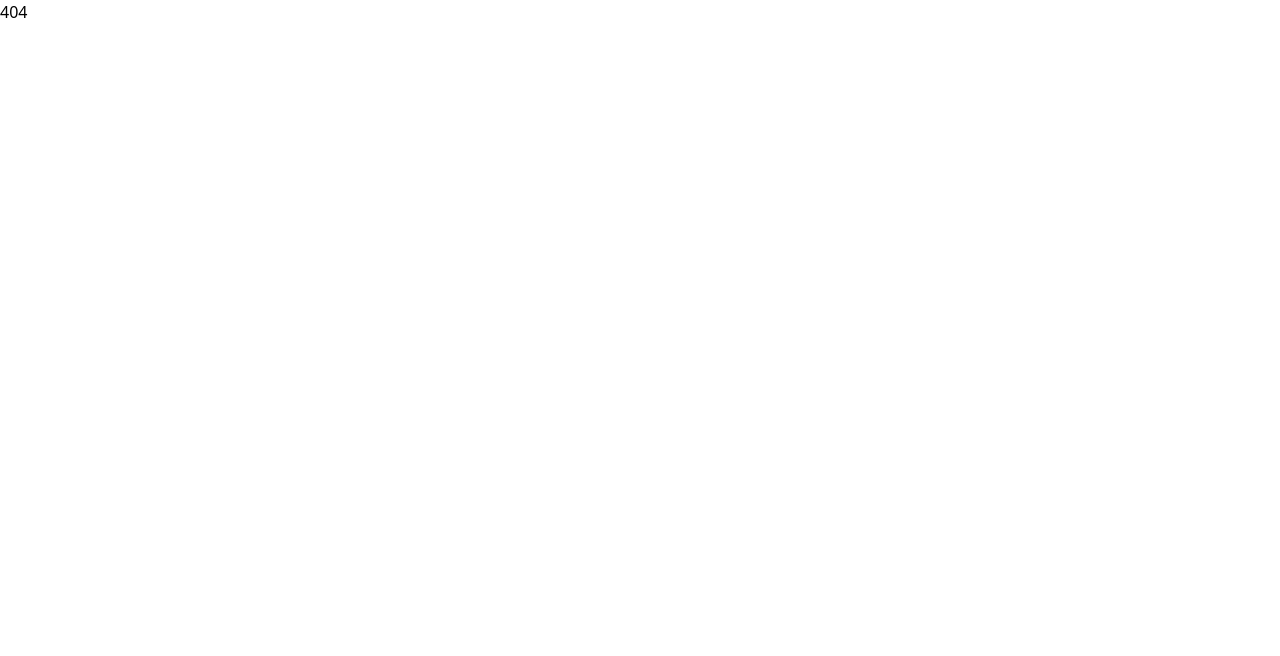
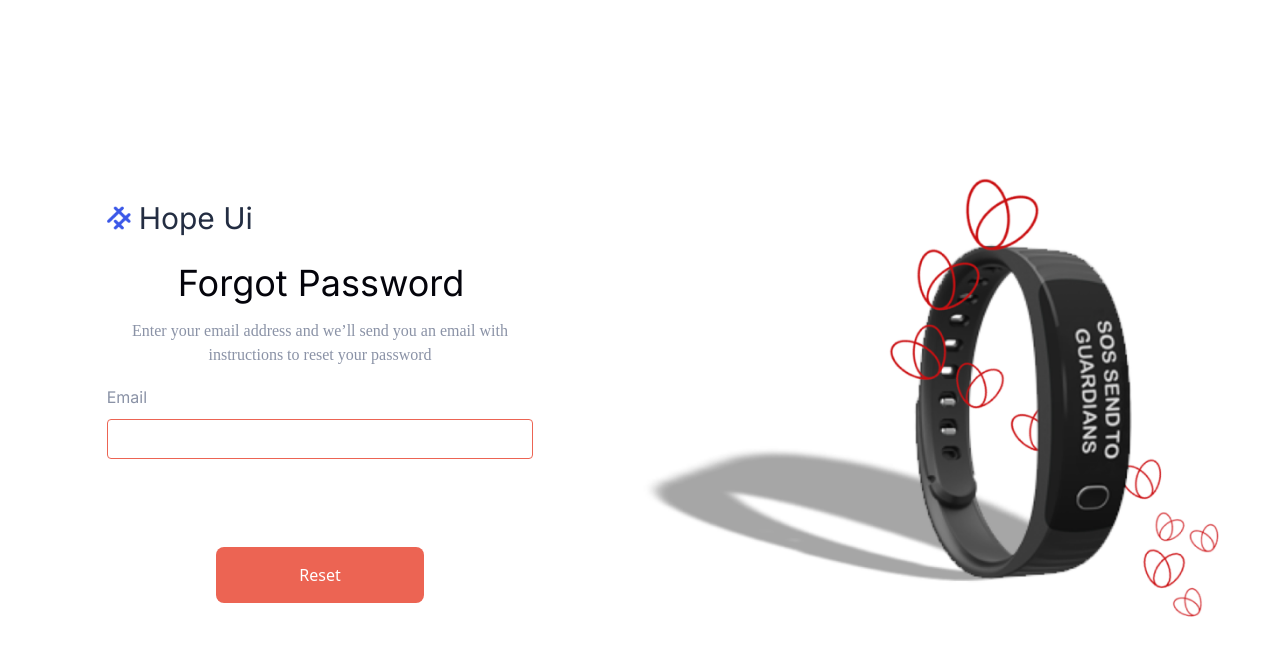
Before and after one commit to tranthaison1231/safelet-ui, a React (Vite) app: page /forgot-password in a window 1280 px wide. Shown: the top 656 px of the page. Built offline with nearby package versions, Linux system fonts and the light colour scheme.

Commit message:
feat(master): add forgot password page

```diff
--- /dev/null
+++ b/src/pages/forgot-password.tsx
@@ -0,0 +1,36 @@
+import bg from '@/assets/images/left-bg.png'
+import rd from '@/assets/images/rendit.png'
+import Button from '@/components/Button'
+
+function ForgotPassword() {
+  return (
+    <>
+      <div className="overflow-hidden bg-white relative flex items-center h-screen mx-auto">
+        <div className="flex flex-col items-center justify-center w-1/2">
+          <div className="flex flex-col justify-start gap-2 relative w-2/3 items-center ">
+            <div className="self-start flex flex-row justify-start mb-4 gap-2 relative items-center">
+              <img alt="rd" className="min-h-0 min-w-0 relative w-6 shrink-0" src={rd} />
+              <h2 className="whitespace-nowrap text-3xl font-['Inter'] leading-[42.9px] text-[#232d42] relative w-32">
+                Hope Ui
+              </h2>
+            </div>
+            <h3 className="whitespace-nowrap text-4xl font-['Inter'] font-medium text-[#04040b] mb-2 relative w-2/3">
+              Forgot Password
+            </h3>
+            <p className="text-center font-['Poppins'] text-[#8a92a6] self-stretch relative mb-2 mx-1">
+              Enter your email address and we’ll send you an email with instructions to reset your password
+            </p>
+            <div className="font-['Inter'] leading-[28px] text-[#8a92a6] self-start relative w-10">Email</div>
+            <input className="border-solid border-primary bg-white self-stretch mb-8 relative h-10 shrink-0 border rounded px-3" />
+            <Button className="w-52 mt-12" intent="primary">
+              Reset
+            </Button>
+          </div>
+        </div>
+        <img alt="bg" className="w-1/2" src={bg} />
+      </div>
+    </>
+  )
+}
+
+export default ForgotPassword
--- a/src/pages/resetpass.tsx
+++ b/src/pages/reset-password.tsx
@@ -2,7 +2,7 @@ import bg from '@/assets/images/left-bg.png'
 import rd from '@/assets/images/rendit.png'
 import Button from '@/components/Button'
 
-function Resetpass() {
+function ResetPassword() {
   return (
     <>
       <div className="overflow-hidden bg-white relative flex items-center h-screen mx-auto">
@@ -18,10 +18,10 @@ function Resetpass() {
               Reset Password
             </h3>
             <p className="text-center font-['Poppins'] text-[#8a92a6] self-stretch relative mb-2 mx-1">
-              Enter your email address and we’ll send you an email with instructions to reset your password
+              Enter your new password and
             </p>
-            <div className="font-['Inter'] leading-[28px] text-[#8a92a6] self-start relative w-10">Email</div>
-            <input className="border-solid border-primary bg-white self-stretch mb-8 relative h-10 shrink-0 border rounded px-3" />
+            <div className="font-['Inter'] leading-[28px] text-[#8a92a6] self-start relative">New Password</div>
+            <input className="border-solid border-primary bg-white self-stretch mb-8 relative h-10 shrink-0 border rounded px-3" type="password" />
             <Button className="w-52 mt-12" intent="primary">
               Reset
             </Button>
@@ -33,4 +33,4 @@ function Resetpass() {
   )
 }
 
-export default Resetpass
+export default ResetPassword
--- a/vite.config.ts
+++ b/vite.config.ts
@@ -1,7 +1,8 @@
 import react from '@vitejs/plugin-react'
 import { defineConfig } from 'vite'
+import svgr from 'vite-plugin-svgr'
 import tsconfigPaths from 'vite-tsconfig-paths'
 
 export default defineConfig({
-  plugins: [react(), tsconfigPaths()]
+  plugins: [react(), tsconfigPaths(), svgr()]
 })
```
Also changed, not shown: package.json (+11 -10 lines), src/App.tsx (+7 -2 lines), 1 other file (tests, documents, lock files or other folders).
